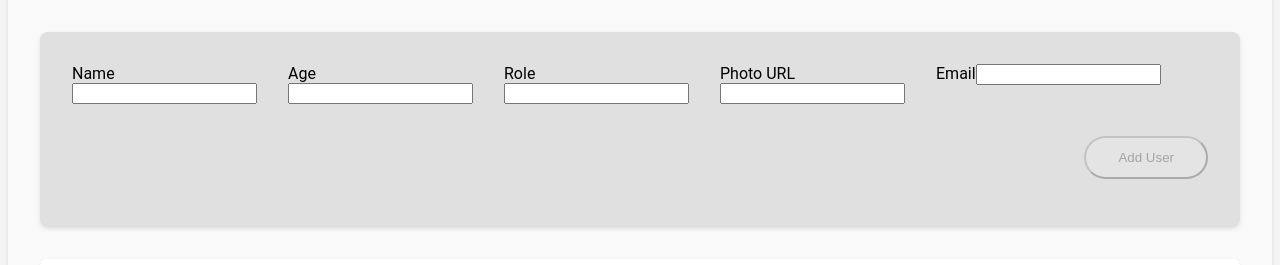
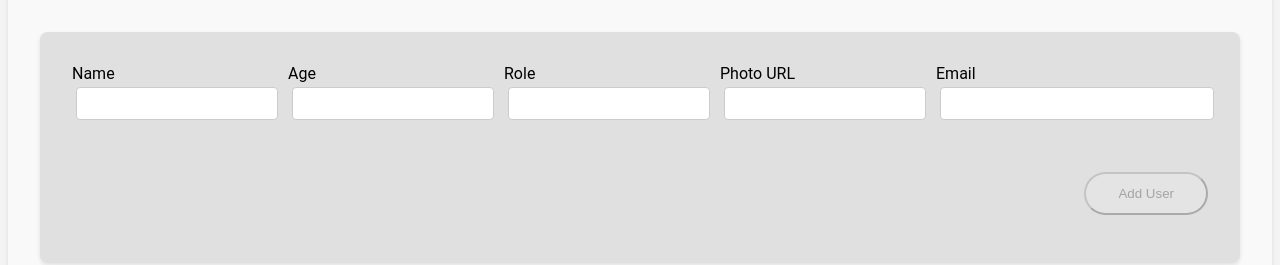
Before and after one commit to AngeloBonini/pharmacy-frontend, an Angular app: page /users in a window 1280 px wide. Shown: the part 244-509 px from the top of the page. Built offline with nearby package versions, Linux system fonts and the light colour scheme.

Commit message:
users list page

```diff
--- a/src/app/user/users-list/users-list.component.scss
+++ b/src/app/user/users-list/users-list.component.scss
@@ -58,8 +58,6 @@ header {
     align-items: start;
 }
 
-// Product card styling
-
 // Footer styling, ensuring it stays at the bottom
 footer {
 background-color: $primary-color;
@@ -106,6 +104,17 @@ footer {
                   .form-field {
                       flex: 1 1 45%;
                       min-width: 200px;
+mat-form-field {
+        width: 100%;
+    }
+
+    input {
+        padding: 0.5rem;
+        border-radius: 4px;
+        border: 1px solid #ccc;
+        width: calc(100% - 1rem);
+        margin: 0.25rem;
+    }
                   }
 
                   .button-row {
@@ -117,7 +126,7 @@ footer {
                   button {
                       padding: 0.75rem 2rem;
                       border-radius: 24px;
-            }
+        margin-top: 1rem;
         }
     }
 
@@ -158,3 +167,4 @@ footer {
     }
     }
 }
+}
```
Lines whose indentation alone changed are shown as unchanged.
